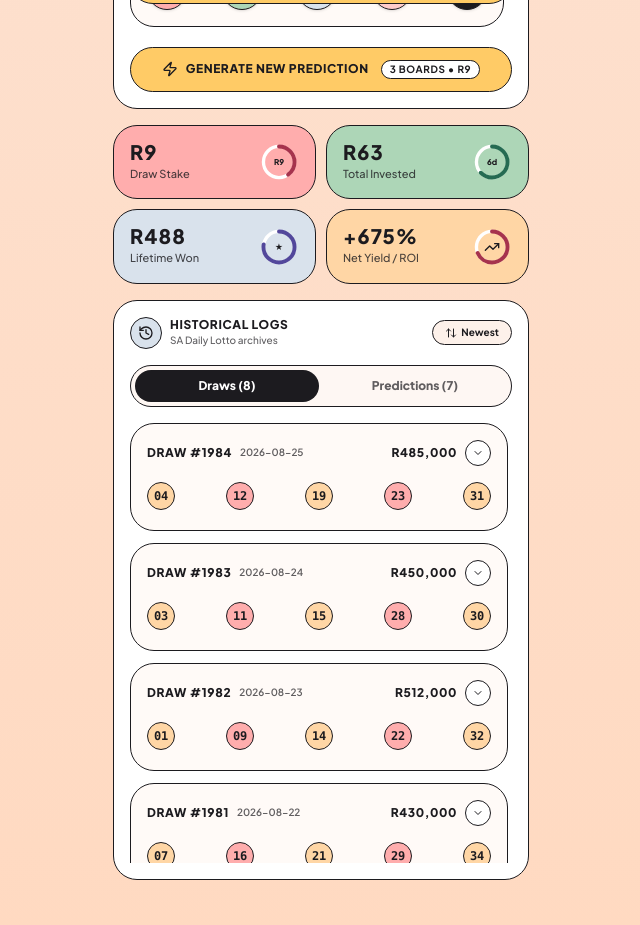
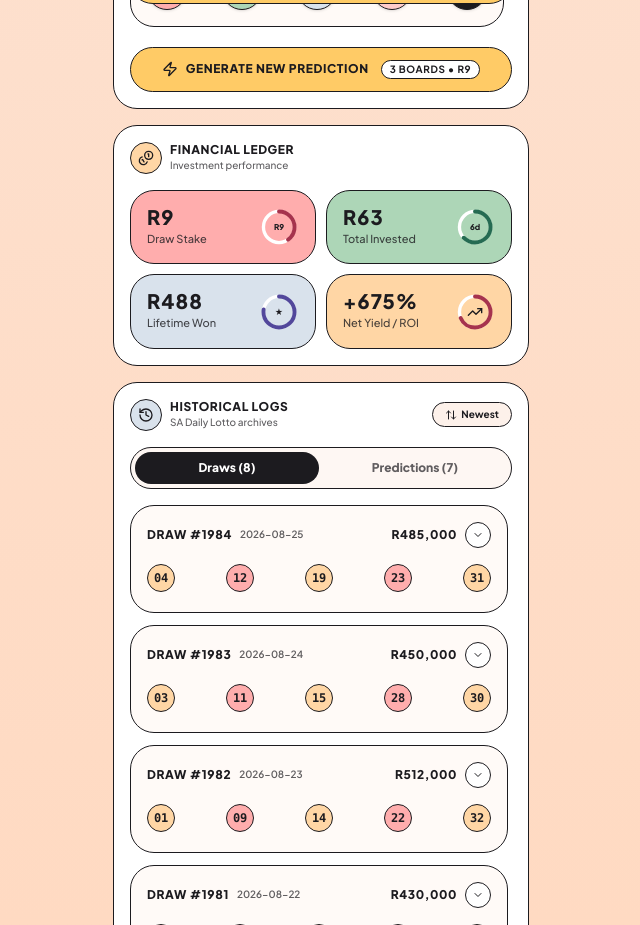
Before and after one commit to sebego-tumelo/mainLoop_ui, a Vue app: page / in a window 1280 px wide. Shown: the part 780-1705 px from the top of the page, without its empty margins (319-959 px from the left). Built offline with nearby package versions, Linux system fonts and the light colour scheme.

Commit message:
feat: add title and icon to FinancialLedgerPanel

```diff
--- a/src/components/FinancialLedgerPanel.vue
+++ b/src/components/FinancialLedgerPanel.vue
@@ -1,6 +1,6 @@
 <script setup>
 import { computed } from 'vue';
-import { Info, Sparkles, TrendingUp, TrendingDown } from 'lucide-vue-next';
+import { Info, Sparkles, TrendingUp, TrendingDown, Coins } from 'lucide-vue-next';
 import { formatZAR, formatSignedZAR } from '../utils/lottoEngine';
 
 const props = defineProps({
@@ -20,8 +20,25 @@ const isProfitable = computed(() => props.stats.netProfit >= 0);
 <template>
   <section
     id="section-financial-ledger"
-    class="w-full space-y-2.5 transition-all"
+    class="w-full bg-white rounded-[24px] p-4 border border-ui-charcoal space-y-4 transition-all"
   >
+    <!-- Panel Title -->
+    <div class="flex items-center justify-between gap-2">
+      <div class="flex items-center gap-2">
+        <div class="w-8 h-8 rounded-[16px] bg-metric-orange border border-ui-charcoal flex items-center justify-center text-ui-charcoal">
+          <Coins class="w-4 h-4" />
+        </div>
+        <div>
+          <h2 class="ui-heading text-xs tracking-wider text-ui-charcoal">
+            FINANCIAL LEDGER
+          </h2>
+          <p class="ui-body text-[10px] text-ui-charcoal/70">
+            Investment performance
+          </p>
+        </div>
+      </div>
+    </div>
+
     <!-- 4-Quadrant Pastel Grid (Direct 1:1 match to the reference image) -->
     <div class="grid grid-cols-2 gap-2.5">
       <!-- 1. Top Left -->
```
